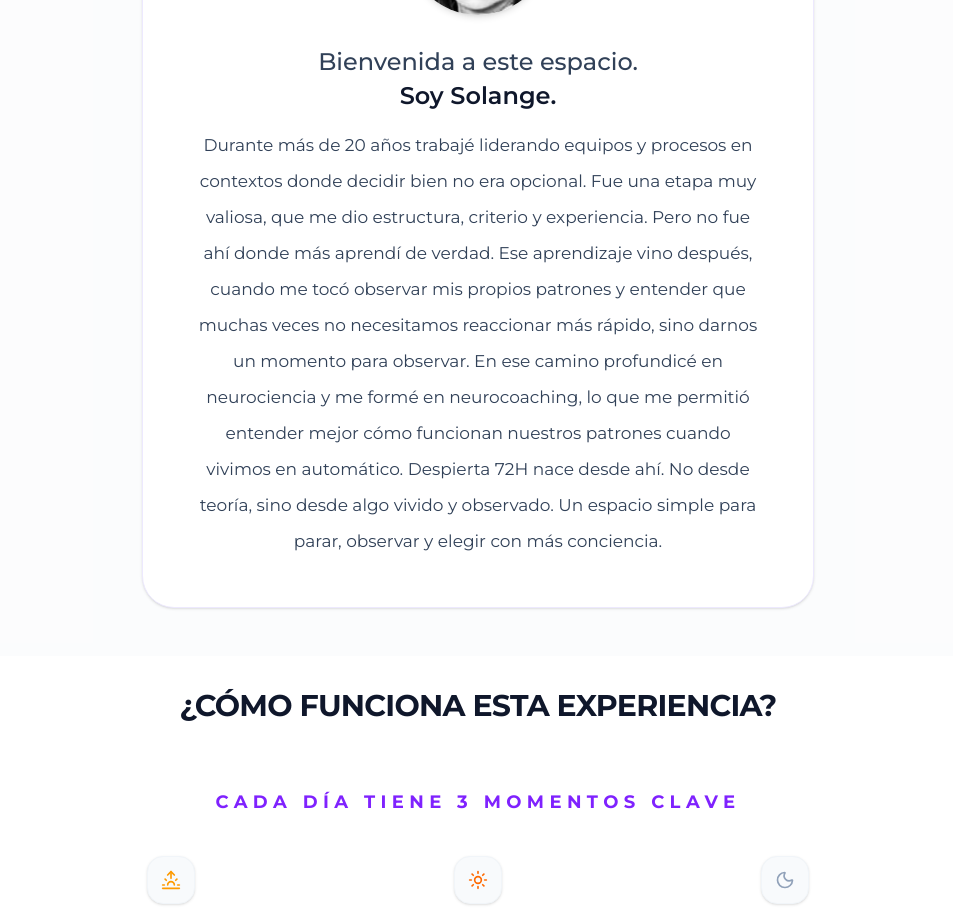
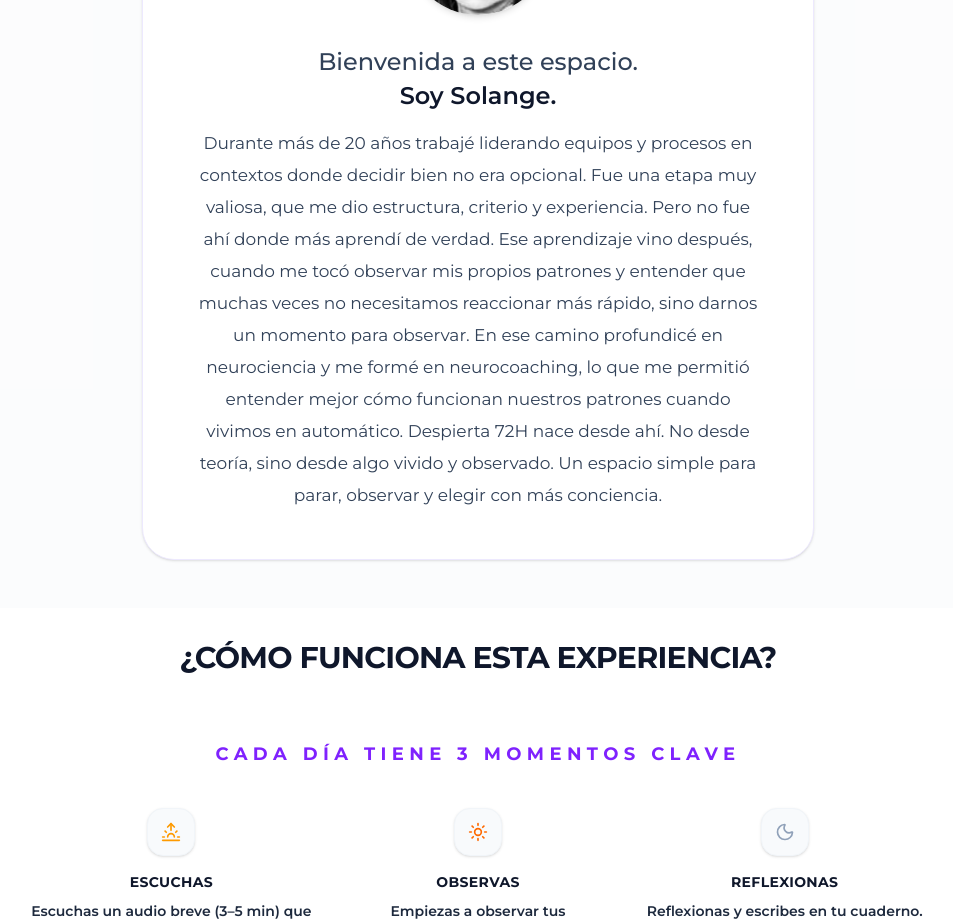
Before and after one commit to cursossolange/despierta-72h, a React (Vite) app: page / in a window 1280 px wide. Shown: the part 2660-3583 px from the top of the page, without its empty margins (162-1115 px from the left). Built offline with nearby package versions, Linux system fonts and the light colour scheme; no server answers.

Commit message:
Update LandingPage.tsx

```diff
--- a/src/components/LandingPage.tsx
+++ b/src/components/LandingPage.tsx
@@ -349,11 +349,11 @@ export default function LandingPage({ onPurchase }: LandingPageProps) {
             <h3 className="text-[10px] font-black text-slate-500 uppercase tracking-[0.4em] mb-6">Sobre esta experiencia</h3>
 <img src="/foto-solange.jpg" alt="Solange Henríquez" className="w-36 h-36 object-cover rounded-full mx-auto mb-8 shadow-md grayscale" />
             <div className="space-y-4">
-              <h2 className="text-xl md:text-2xl font-medium text-slate-700 leading-tight text-center">
+             <h2 className="text-xl md:text-2xl font-medium text-slate-700 leading-tight text-center">
   <span className="block">Bienvenida a este espacio.</span>
   <span className="block mt-1 font-semibold text-slate-900">Soy Solange.</span>
 </h2>
-             <div className="text-sm md:text-[17px] text-slate-700 leading-9 font-normal space-y-6 max-w-3xl mx-auto">
+             <div className="text-sm md:text-[17px] text-slate-700 leading-8 font-normal space-y-5 max-w-3xl mx-auto">
                 Durante más de 20 años trabajé liderando equipos y procesos en contextos donde decidir bien no era opcional. Fue una etapa muy valiosa, que me dio estructura, criterio y experiencia.
 
 Pero no fue ahí donde más aprendí de verdad.
```
